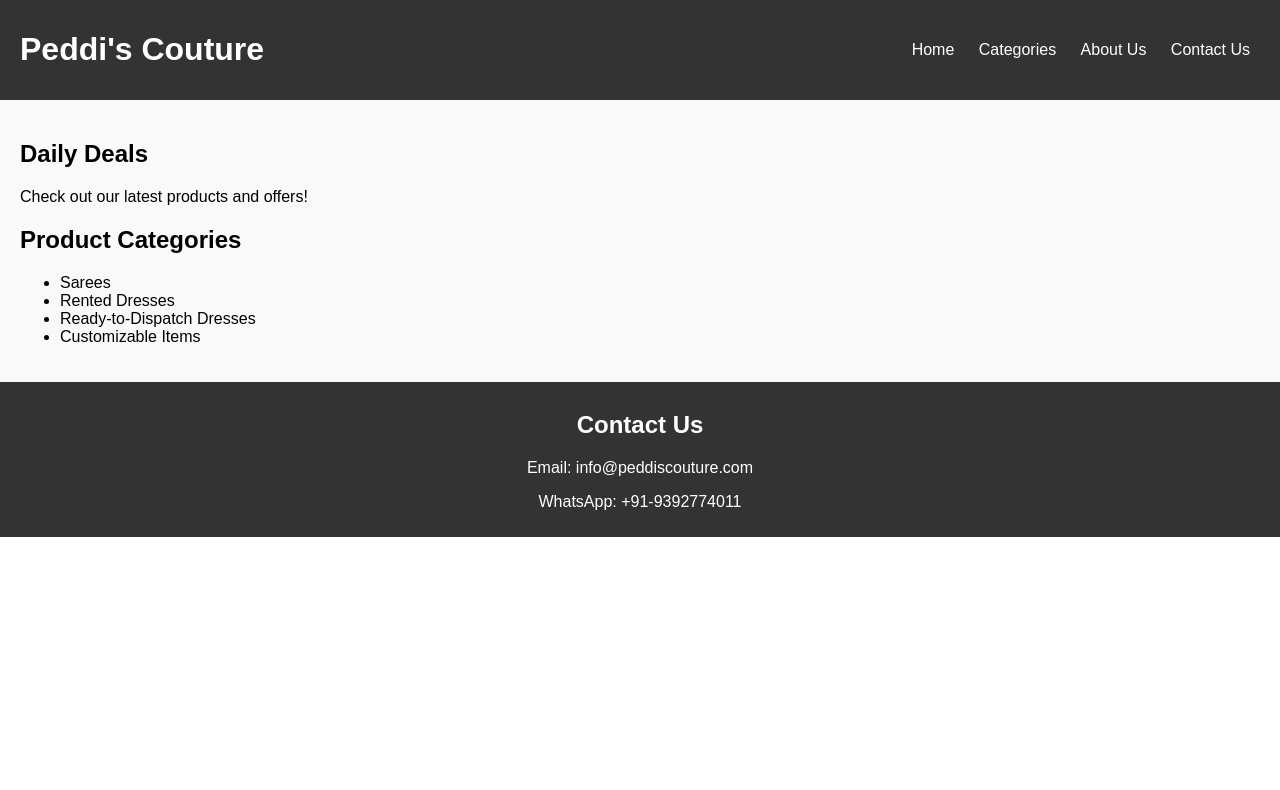
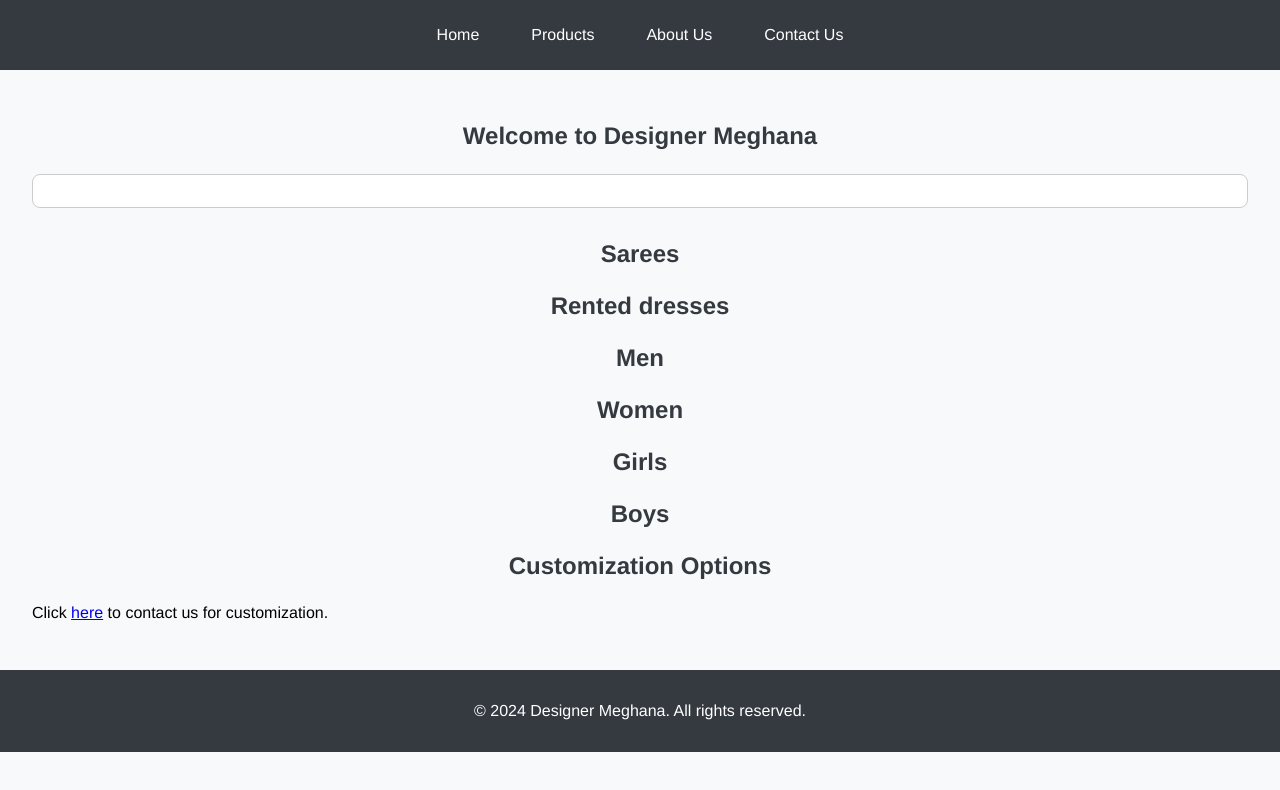
Before and after one commit to Malika-61/designer_meghana, a plain HTML site: page index.html in a window 1280 px wide. Drawn offline with Linux system fonts and the light colour scheme.

Commit message:
Add files via upload

```diff
--- a/index.html
+++ b/index.html
@@ -3,38 +3,76 @@
 <head>
     <meta charset="UTF-8">
     <meta name="viewport" content="width=device-width, initial-scale=1.0">
-    <title>Peddi's Couture</title>
+    <title>Designer Meghana</title>
     <link rel="stylesheet" href="styles.css">
+    <script>
+        function toggleDropdown() {
+            document.getElementById("productDropdown").classList.toggle("show");
+        }
+    </script>
 </head>
 <body>
     <header>
-        <h1>Peddi's Couture</h1>
         <nav>
-            <a href="#home">Home</a>
-            <a href="#categories">Categories</a>
-            <a href="#about">About Us</a>
-            <a href="#contact">Contact Us</a>
+            <ul class="horizontal-menu">
+                <li><a href="index.html">Home</a></li>
+                <li class="dropdown">
+                    <a href="#" onclick="toggleDropdown()">Products</a>
+                    <ul id="productDropdown" class="dropdown-content">
+                        <li><a href="#sarees">Sarees</a></li>
+                        <li><a href="#rented">Rented dresses</a></li>
+                        <li><a href="#men">Men</a></li>
+                        <li><a href="#women">Women</a></li>
+                        <li><a href="#girls">Girls</a></li>
+                        <li><a href="#boys">Boys</a></li>
+                        <li><a href="#customization">Customization Options</a></li>
+                    </ul>
+                </li>
+                <li><a href="about.html">About Us</a></li>
+                <li><a href="contact.html">Contact Us</a></li>
+            </ul>
         </nav>
     </header>
-    <main id="home">
-        <section>
-            <h2>Daily Deals</h2>
-            <p>Check out our latest products and offers!</p>
+
+    <main>
+        <section id="home">
+            <h1>Welcome to Designer Meghana</h1>
+            <div class="featured-products">
+                <!-- Display featured products and recent Instagram reels here -->
+            </div>
         </section>
-        <section id="categories">
-            <h2>Product Categories</h2>
-            <ul>
-                <li>Sarees</li>
-                <li>Rented Dresses</li>
-                <li>Ready-to-Dispatch Dresses</li>
-                <li>Customizable Items</li>
-            </ul>
+        <section id="sarees">
+            <h2>Sarees</h2>
+            <!-- Content for sarees -->
+        </section>
+        <section id="rented">
+            <h2>Rented dresses</h2>
+            <!-- Content for rented dresses -->
+        </section>
+        <section id="men">
+            <h2>Men</h2>
+            <!-- Content for men's dresses -->
+        </section>
+        <section id="women">
+            <h2>Women</h2>
+            <!-- Content for women's dresses -->
+        </section>
+        <section id="girls">
+            <h2>Girls</h2>
+            <!-- Content for girls' dresses -->
+        </section>
+        <section id="boys">
+            <h2>Boys</h2>
+            <!-- Content for boys' dresses -->
+        </section>
+        <section id="customization">
+            <h2>Customization Options</h2>
+            <p>Click <a href="contact.html">here</a> to contact us for customization.</p>
         </section>
     </main>
-    <footer id="contact">
-        <h2>Contact Us</h2>
-        <p>Email: info@peddiscouture.com</p>
-        <p>WhatsApp: +91-9392774011</p>
+
+    <footer>
+        <p>&copy; 2024 Designer Meghana. All rights reserved.</p>
     </footer>
 </body>
 </html>
--- a/styles.css
+++ b/styles.css
@@ -1,36 +1,102 @@
 body {
-    font-family: Arial, sans-serif;
+    font-family: 'Helvetica Neue', sans-serif;
     margin: 0;
+    padding: 0;
+    background-color: #f8f9fa;
+}
+
+header {
+    background-color: #343a40;
+    color: #fff;
+    padding: 1em 0;
+    text-align: center;
+}
+
+nav ul.horizontal-menu {
+    list-style-type: none;
+    padding: 0;
+    margin: 0;
+    display: flex;
+    justify-content: center;
+    align-items: center;
+    background-color: #343a40;
+}
+
+nav ul.horizontal-menu li {
+    position: relative;
+    margin: 0 1em;
+}
+
+nav ul.horizontal-menu li a {
+    color: #fff;
+    text-decoration: none;
+    padding: 10px;
+    display: block;
+    transition: background-color 0.3s ease, color 0.3s ease;
+}
+
+nav ul.horizontal-menu li a:hover,
+nav ul.horizontal-menu li .dropdown-content a:hover {
+    background-color: #495057;
+    color: #fff;
+}
+
+.dropdown-content {
+    display: none;
+    position: absolute;
+    background-color: #f8f9fa;
+    border: 1px solid #ccc;
+    min-width: 160px;
+    box-shadow: 0px 8px 16px 0px rgba(0,0,0,0.2);
+    z-index: 1;
+    top: 100%;
+    left: 0;
+    text-align: left;
     padding: 0;
 }
 
-header {
-    background: #333;
-    color: #fff;
-    padding: 10px 20px;
-    display: flex;
-    justify-content: space-between;
-    align-items: center;
+.dropdown-content a {
+    color: #343a40;
+    padding: 12px 16px;
+    text-decoration: none;
+    display: block;
+    transition: background-color 0.3s ease, color 0.3s ease;
 }
 
-header nav a {
+.dropdown-content a:hover {
+    background-color: #495057;
     color: #fff;
-    text-decoration: none;
-    margin: 0 10px;
 }
 
-header nav a:hover {
-    text-decoration: underline;
+.dropdown:hover .dropdown-content {
+    display: block;
 }
 
 main {
-    padding: 20px;
-    background: #f9f9f9;
+    padding: 2em;
+    background-color: #f8f9fa;
+}
+
+h1, h2 {
+    color: #343a40;
+    text-align: center;
+    margin-bottom: 1em;
+}
+
+.featured-products {
+    background-color: #fff;
+    border: 1px solid #ccc;
+    padding: 1em;
+    margin-bottom: 2em;
+    border-radius: 8px;
 }
 
 footer {
-    background: #333;
-    color: white;
+    background-color: #343a40;
+    color: #fff;
     text-align: center;
-    padding: 10px;
+    padding: 1em 0;
+    position: relative;
+    bottom: 0;
+    width: 100%;
 }
```
Also changed, not shown: about.html (added, +48 -0 lines), contact.html (added, +60 -0 lines), products.html (added, +64 -0 lines).
